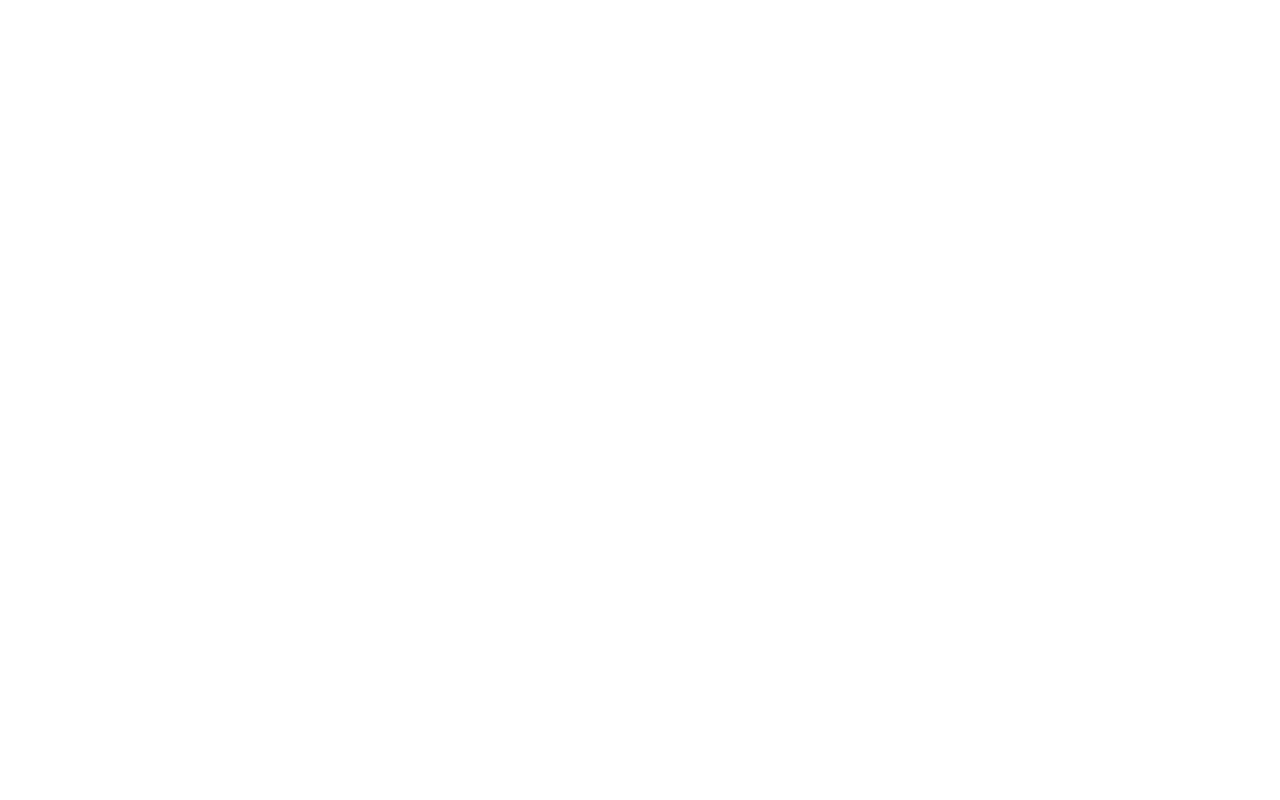
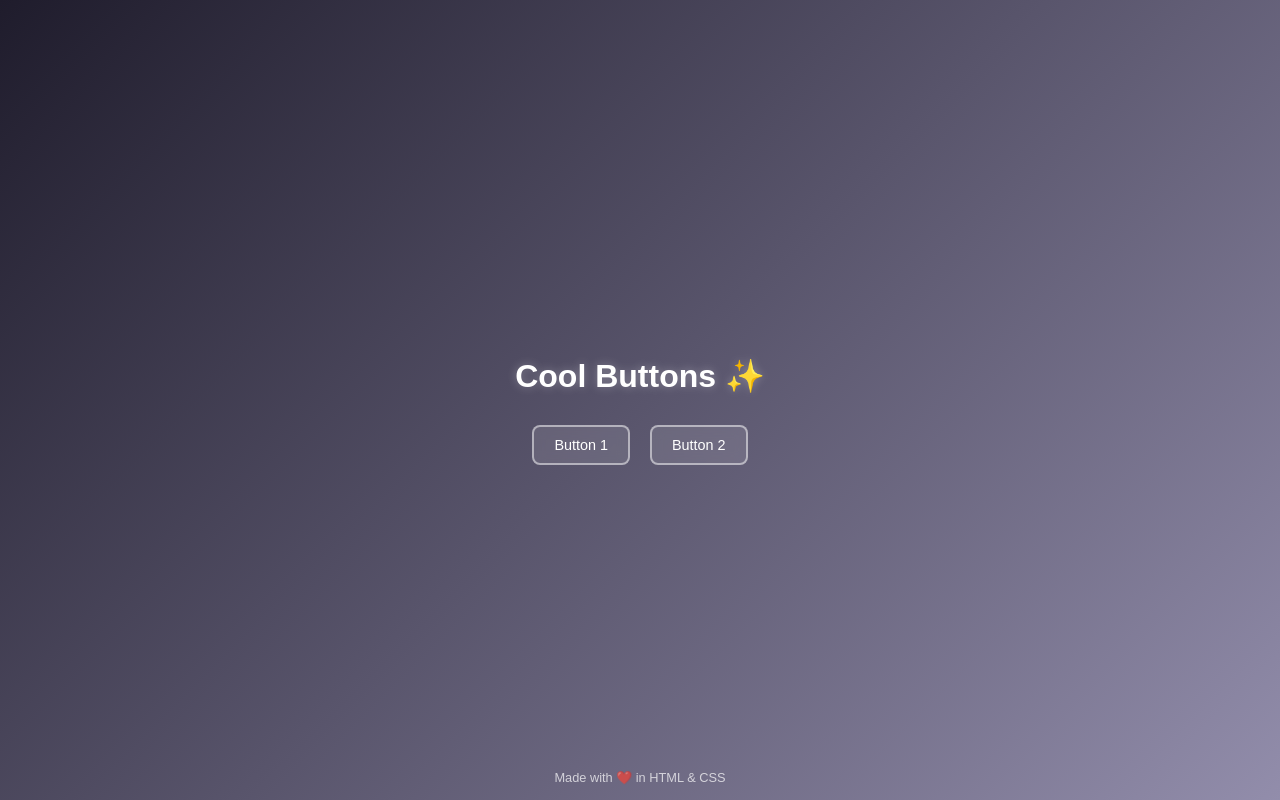
Before and after one commit to Loasy821/OnlineEmu, a plain HTML site: page index.html in a window 1280 px wide. Drawn offline with Linux system fonts and the light colour scheme.

Commit message:
Update index.html

```diff
--- a/index.html
+++ b/index.html
@@ -1,27 +1,66 @@
-<html>
+<!DOCTYPE html>
+<html lang="en">
 <head>
-        <!--HTML file auto generated using EmulatorJS codehelper-->
+<meta charset="UTF-8">
+<meta name="viewport" content="width=device-width, initial-scale=1.0">
+<title>Cool Button Page</title>
 <style>
-            body, html {
+  body {
     margin: 0;
-                padding: 0;
+    height: 100vh;
+    display: flex;
+    flex-direction: column;
+    justify-content: center;
+    align-items: center;
+    background: linear-gradient(135deg, #1f1c2c, #928dab);
+    font-family: 'Poppins', sans-serif;
+    color: white;
+  }
+
+  h1 {
+    font-size: 2em;
+    margin-bottom: 30px;
+    text-shadow: 0 0 10px rgba(255,255,255,0.3);
+  }
+
+  .btn-container {
+    display: flex;
+    gap: 20px;
+  }
+
+  button {
+    padding: 10px 20px;
+    font-size: 0.9em;
+    color: white;
+    background: rgba(255, 255, 255, 0.1);
+    border: 2px solid rgba(255, 255, 255, 0.5);
+    border-radius: 8px;
+    cursor: pointer;
+    backdrop-filter: blur(6px);
+    transition: all 0.3s ease;
+  }
+
+  button:hover {
+    background: white;
+    color: #1f1c2c;
+    box-shadow: 0 0 15px rgba(255,255,255,0.6);
+    transform: translateY(-3px);
+  }
+
+  footer {
+    position: absolute;
+    bottom: 15px;
+    font-size: 0.8em;
+    opacity: 0.7;
   }
 </style>
 </head>
 <body>
-        <div style="width:100%;height:100%;max-width:100%">
-            <div id="game"></div>
+  <h1>Cool Buttons ✨</h1>
+  <div class="btn-container">
+    <button>Button 1</button>
+    <button>Button 2</button>
   </div>
-        <script>
-            EJS_player = "#game";
-            EJS_core = "gba";
-            EJS_gameName = "Pokemon Leaf Green";
-            EJS_color = "#0064ff";
-            EJS_startOnLoaded = true;
-            EJS_pathtodata = "https://cdn.emulatorjs.org/stable/data/";
-            EJS_gameUrl = "Pokemon - Leaf Green Version (U) (V1.1).gba";
-            EJS_biosUrl = "bios.S";
-        </script>
-        <script src="https://cdn.emulatorjs.org/stable/data/loader.js"></script>
+  <footer>Made with ❤️ in HTML & CSS</footer>
 </body>
 </html>
```
Lines whose indentation alone changed are shown as unchanged.
